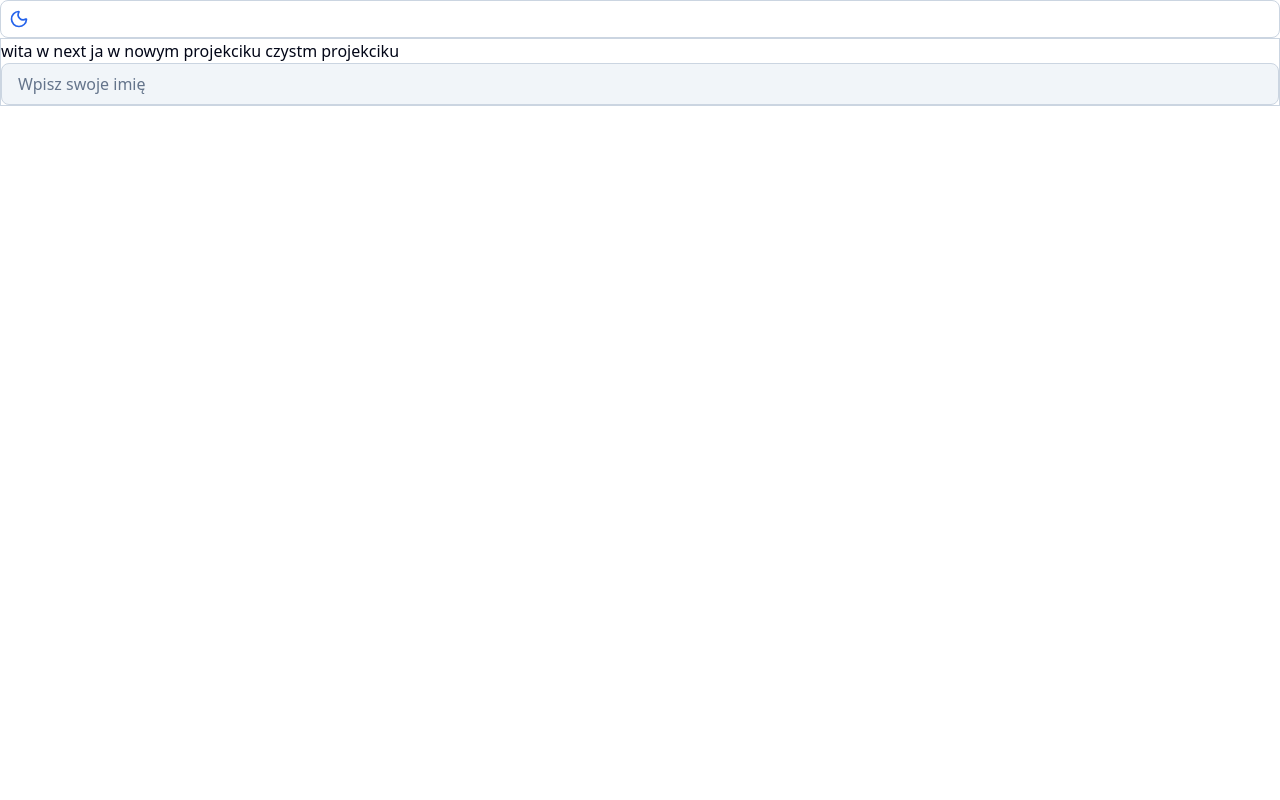
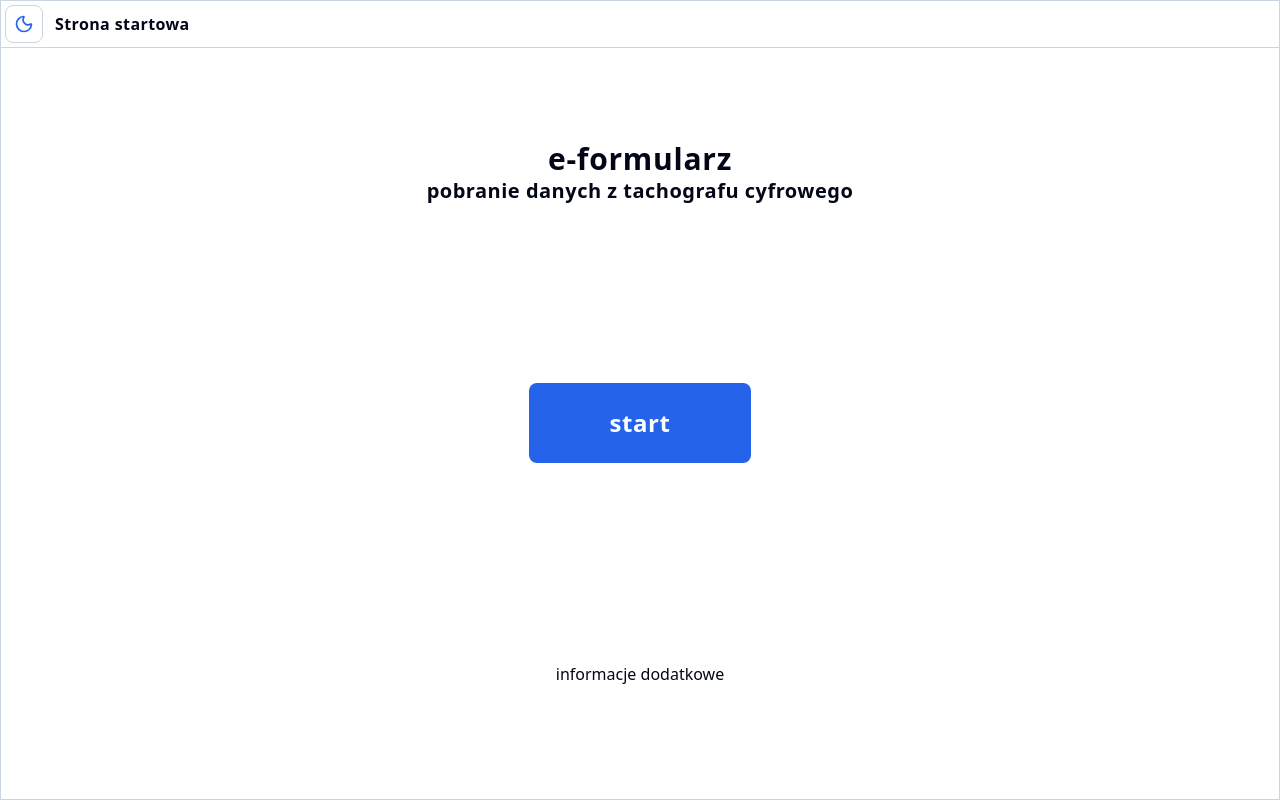
Before and after one commit to TomaszSkiers/tachograph_data_download_form_next_js, a Next.js app: page / in a window 1280 px wide. Built offline with nearby package versions, Linux system fonts and the light colour scheme.

Commit message:
strona startowa pulpit i przycik do nawigacji

```diff
--- a/app/layout.tsx
+++ b/app/layout.tsx
@@ -2,7 +2,6 @@ import type { Metadata } from "next";
 import { Geist, Geist_Mono } from "next/font/google";
 import { ThemeProvider } from "@/components/providers/ThemeProvider"; // Upewnij się, że ścieżka jest poprawna
 import "./globals.css";
-import { ThemeToggle } from "@/components/ui/ThemeToggle";
 
 const geistSans = Geist({
   variable: "--font-geist-sans",
@@ -37,10 +36,7 @@ export default function RootLayout({
       >
         <ThemeProvider>
           {/* Główny kontener zapewniający, że tło wypełnia cały ekran */}
-          <div className="min-h-screen flex flex-col">
-            <ThemeToggle/>
-            {children}
-          </div>
+          <div className="min-h-screen flex flex-col">{children}</div>
         </ThemeProvider>
       </body>
     </html>
--- a/app/page.tsx
+++ b/app/page.tsx
@@ -1,21 +1,32 @@
+'use client'
+import { ThemeToggle } from "@/components/ui/ThemeToggle";
+import { primaryButton } from "@/styles/buttonsStyles";
+import { useRouter } from "next/navigation";
+
 export default function Home() {
+  const router = useRouter()
   return (
-    <div
-      className="bg-ui-surface
-    border border-ui-border
-    "
-    >
-      <h1>wita w next ja w nowym projekciku czystm projekciku</h1>
+    <div className="border border-ui-border h-screen flex flex-col">
+      <div className="flex gap-2 border-b border-ui-border">
+        <div className="flex items-center m-1">
+          <ThemeToggle />
+        </div>
 
-      <input
-        type="text"
-        placeholder="Wpisz swoje imię"
-        className="bg-ui-input text-ui-text placeholder:text-ui-text-muted
-         border border-ui-border rounded-lg px-4 py-2 w-full"
-      />
+        <span className="flex items-center font-black tracking-wide">Strona startowa</span>
+      </div>
+
+      <div className="flex-1 flex flex-col items-center justify-center">
+        <h1 className="text-3xl font-black tracking-wide">e-formularz</h1>
+        <h2 className="text-xl font-bold tracking-wide text-center">pobranie danych z tachografu cyfrowego</h2>
+      </div>
+      <div className="flex-1 flex items-center justify-center" >
+        <button
+          className={`${primaryButton} h-20 px-20 text-2xl font-bold tracking-wide`}
+          onClick={()=>{router.push("/pulpit")}}
+        >start</button>
+      </div>
+      <div className="flex-1 flex items-center justify-center">
+        informacje dodatkowe</div>
     </div>
   );
 }
-
-// utworzyć nowa gałąź roboczą i w pliku plan pracy masz style dla przycisków
-// przeanalizować podejście do przycisków
--- /dev/null
+++ b/app/pulpit/page.tsx
@@ -0,0 +1,7 @@
+export default function Pulpit() {
+    return(
+        <div className="h-screen bg-ui-surface">
+            <h1 className="">Witaj na pulpicie</h1>
+        </div>
+    )
+}
--- a/styles/buttonsStyles.ts
+++ b/styles/buttonsStyles.ts
@@ -3,9 +3,7 @@
 // Podstawowe style dla wszystkich przycisków
 const baseButton = `
 inline-flex items-center justify-center
-font-medium whitespace-nowrap
 rounded-lg
-text-base
 transition-all
 duration-200
 ease-out
```
